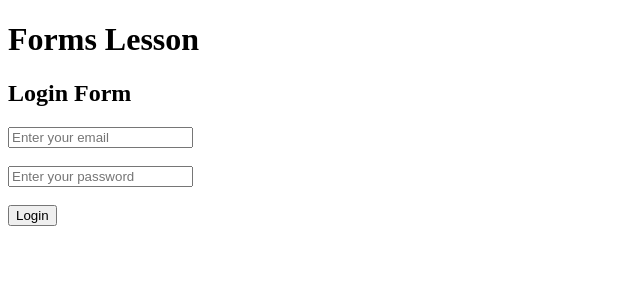
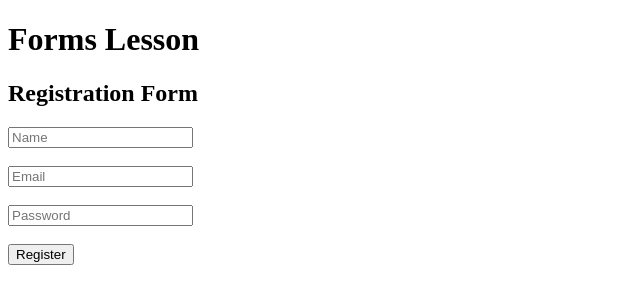
Before and after one commit to HaithamAbuDraz/react-learning-journey, a React (Vite) app: page / in a window 1280 px wide. Shown: the top 304 px of the page, without its empty margins (0-640 px from the left). Built offline with nearby package versions, Linux system fonts and the light colour scheme.

Commit message:
Replace LoginForm with RegistrationForm in FormsLesson

```diff
--- a/src/lessons/11-forms/FormsLesson.jsx
+++ b/src/lessons/11-forms/FormsLesson.jsx
@@ -1,11 +1,11 @@
-import LoginForm from './components/LoginForm';
+import RegistrationForm from './components/RegistrationForm';
 
 function FormsLesson() {
   return (
     <div>
       <h1>Forms Lesson</h1>
 
-      <LoginForm />
+      <RegistrationForm />
     </div>
   );
 }
```
